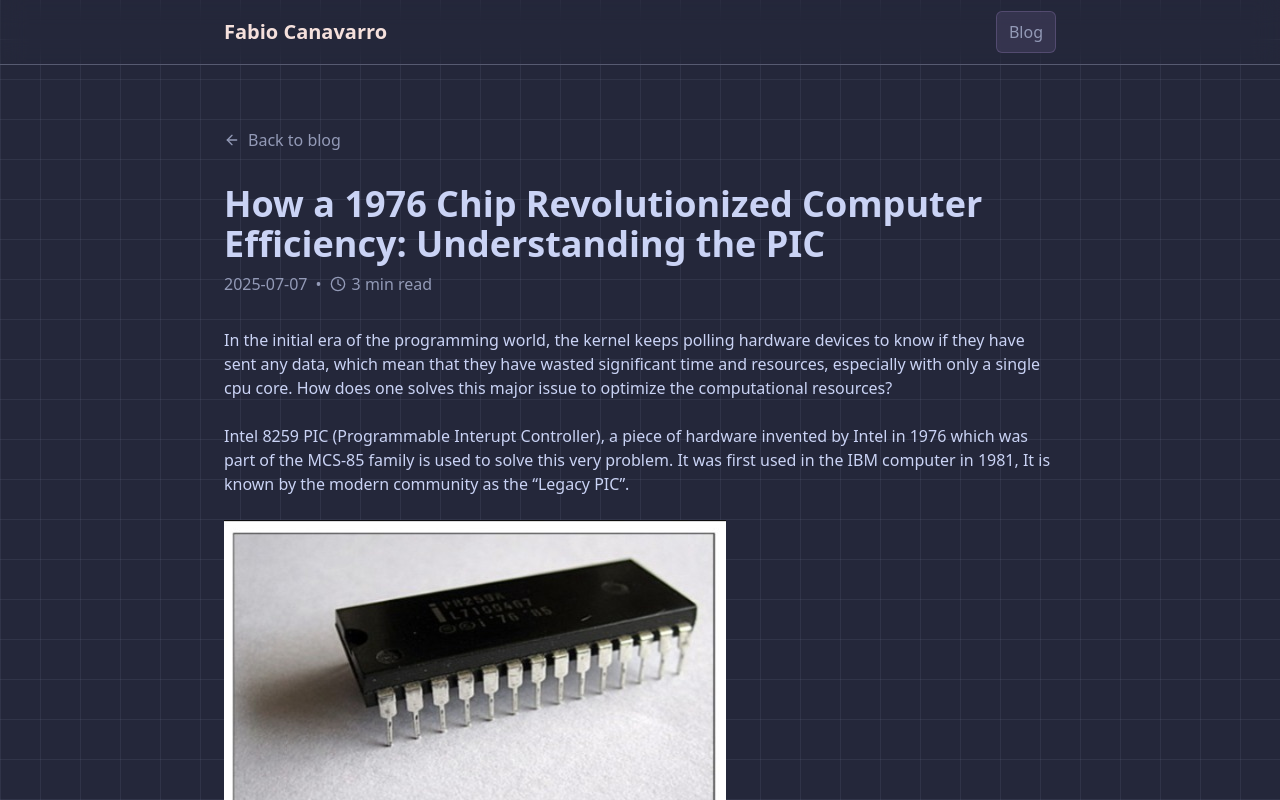
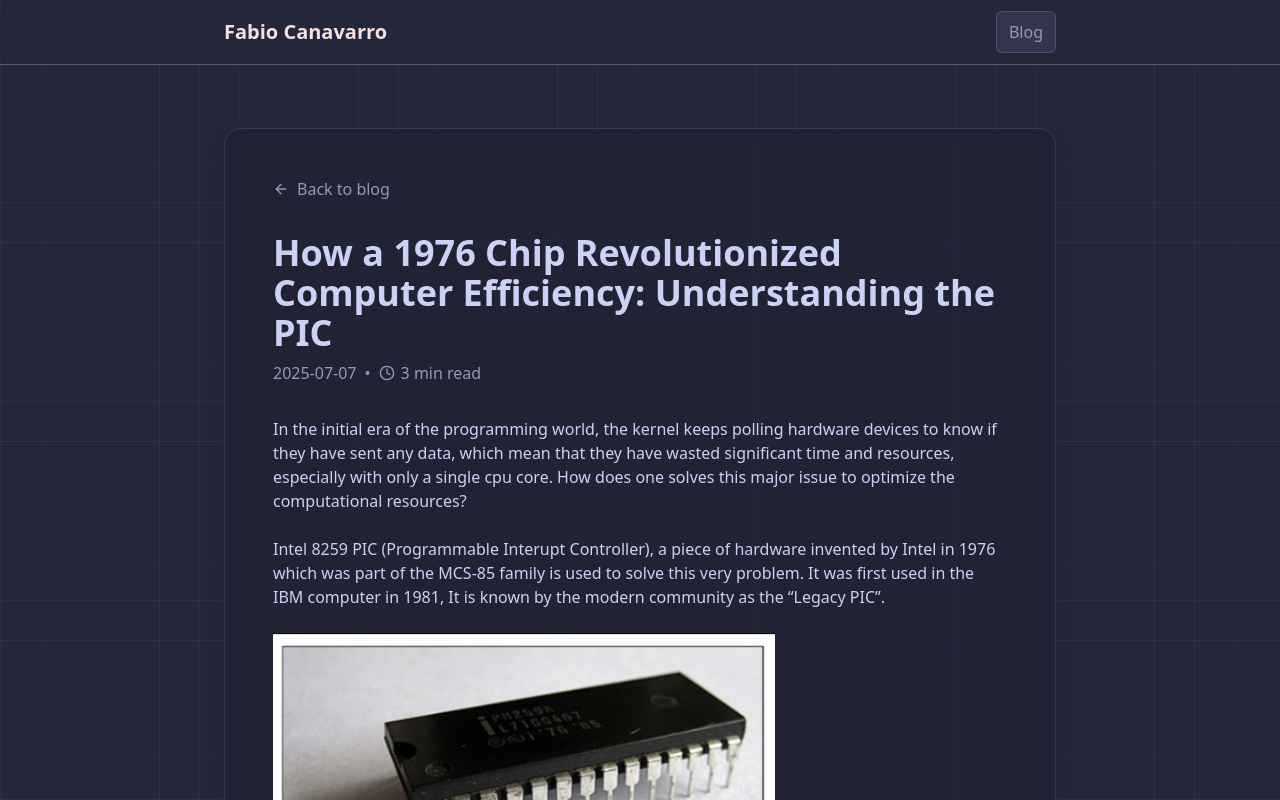
Before and after one commit to FabioCanavarro/portfolio, a Next.js app: page /blog/second_post in a window 1280 px wide. Shown: the top 800 px of the page. Built offline with nearby package versions, Linux system fonts and the light colour scheme.

Commit message:
better looking blog post

```diff
--- a/src/app/_components/grid-background.tsx
+++ b/src/app/_components/grid-background.tsx
@@ -2,7 +2,15 @@
 
 import { useEffect } from "react";
 
-const GridBackground = () => {
+interface CustomGridProperties extends React.CSSProperties {
+    '--grid-start': string;
+    '--grid-end': string;
+}
+
+const GridBackground = ({
+    opacityx = 0,
+    opacityy = 1,
+}) => {
     useEffect(() => {
         const handleMouseMove = (e: MouseEvent) => {
             const { clientX, clientY } = e;
@@ -43,15 +51,15 @@
                     /* The static grid lines using a subtle palette color */
                     background-image: repeating-linear-gradient(
                         90deg,
-              rgba(117, 124, 153, 0.15) 0px,
-              rgba(117, 124, 153, 0.15) 1px,
+                        rgba(117, 124, 153, 0.15) var(--grid-start, 0px),
+                        rgba(117, 124, 153, 0.15) var(--grid-end, 1px),
                         transparent 1px,
                         transparent 40px
                     ),
                     repeating-linear-gradient(
                         0deg,
-              rgba(117, 124, 153, 0.15) 0px,
-              rgba(117, 124, 153, 0.15) 1px,
+                        rgba(117, 124, 153, 0.15) var(--grid-start, 0px),
+                        rgba(117, 124, 153, 0.15) var(--grid-end, 1px),
                         transparent 1px,
                         transparent 40px
                     );
@@ -68,13 +76,19 @@
                     /* The glowing effect that follows the mouse */
                     background: radial-gradient(
                         500px circle at var(--mouse-x) var(--mouse-y),
-            rgba(203, 166, 247, 0.1),
-            /* Soft mauve glow */ transparent 80%
+                        rgba(203, 166, 247, 0.1), /* Soft mauve glow */
+                        transparent 80%
                     );
                     transition: background 0.2s ease-out;
                 }
             `}</style>
-      <div id="interactive-background"></div>
+            <div
+                id="interactive-background"
+                style={{
+                    '--grid-start': `${opacityx}px`,
+                    '--grid-end': `${opacityy}px`,
+                } as CustomGridProperties}
+            ></div>
         </>
     );
 };
--- a/src/app/blog/[slug]/page.tsx
+++ b/src/app/blog/[slug]/page.tsx
@@ -1,9 +1,10 @@
+// src/app/blog/[slug]/page.tsx
+
 import { getPostData, getAllPostSlugs } from "@/lib/posts";
 import { ArrowLeft, ArrowRight, Clock } from "lucide-react";
 import Link from "next/link";
 import { Metadata } from "next";
 
-// Define the type for the component's props
 type PostProps = {
   params: Promise<{ slug: string }>
 };
@@ -27,7 +28,8 @@
   const postData = await getPostData(slug);
 
   return (
-    <>
+    // 👇 This is the new wrapper with the background styles and padding
+    <div className="bg-crust/50 backdrop-blur-sm border border-surface0 rounded-2xl p-8 md:p-12 shadow-lg shadow-crust/50">
       <article className="prose prose-invert prose-lg max-w-none prose-pre:bg-crust prose-pre:border prose-pre:border-surface0 prose-headings:text-mauve prose-a:text-rosewater prose-strong:text-text">
         <Link
           href="/blog"
@@ -84,6 +86,6 @@
           </Link>
         )}
       </div>
-    </>
+    </div>
   );
 }
--- a/src/app/blog/layout.tsx
+++ b/src/app/blog/layout.tsx
@@ -1,11 +1,19 @@
+import GridBackground from "../_components/grid-background";
+
 export default function BlogLayout({
   children,
 }: {
   children: React.ReactNode;
 }) {
   return (
-    <div className="relative z-10 max-w-4xl mx-auto px-4 sm:px-6 lg:px-8 pt-24 pb-12 md:pt-32 md:pb-16">
-      {children}
-    </div>
+    <>
+      <GridBackground
+          opacityx = {0.20}
+          opacityy = {0.1}
+      />
+      <div className="relative z-10 max-w-4xl mx-auto px-4 sm:px-6 lg:px-8 pt-24 pb-12 md:pt-32 md:pb-16 ">
+        {children}
+      </div>
+    </>
   );
 }
--- a/src/app/layout.tsx
+++ b/src/app/layout.tsx
@@ -2,7 +2,6 @@
 import { Geist, Geist_Mono } from "next/font/google";
 import "./globals.css";
 import Navbar from "./_components/nav-bar";
-import GridBackground from "./_components/grid-background";
 
 const geistSans = Geist({
   variable: "--font-geist-sans",
@@ -32,7 +31,6 @@
       <body
         className={`${geistSans.variable} ${geistMono.variable} antialiased`}
       >
-        <GridBackground />
         <Navbar />
         {children}
       </body>
--- a/src/app/portfolio.tsx
+++ b/src/app/portfolio.tsx
@@ -3,6 +3,7 @@
 import { useState, useEffect } from "react";
 import MainBody from "./_components/main-body";
 import Footer from "./_components/footer";
+import GridBackground from "./_components/grid-background";
 
 const jsonLd = {
   "@context": "https://schema.org",
@@ -19,6 +20,8 @@
     "A 16-year-old software developer specializing in Rust, systems programming, and building foundational technologies.",
   alumniOf: "Hackclub",
 };
+
+
 
 export default function Portfolio() {
   const [mounted, setMounted] = useState(false);
@@ -52,6 +55,7 @@
         type="application/ld+json"
         dangerouslySetInnerHTML={{ __html: JSON.stringify(jsonLd) }}
       />
+      <GridBackground />
       <MainBody />
       <Footer />
     </div>
```
Lines whose indentation alone changed are shown as unchanged.
